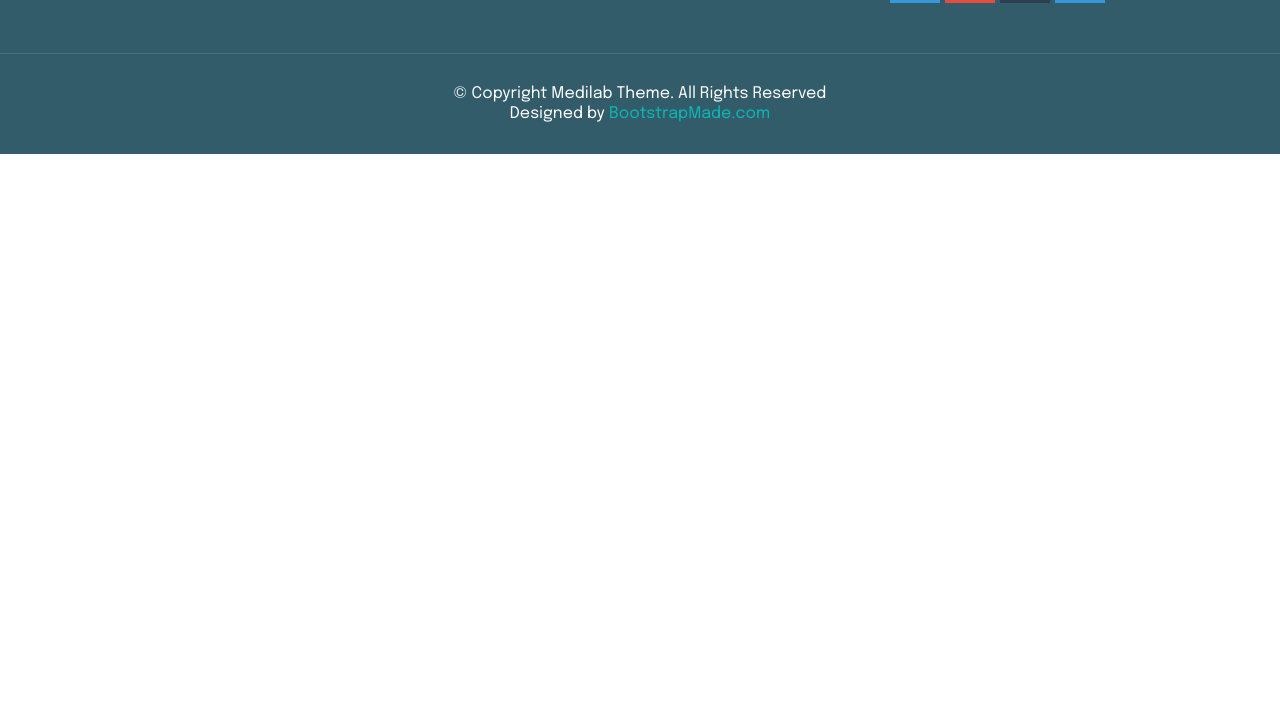
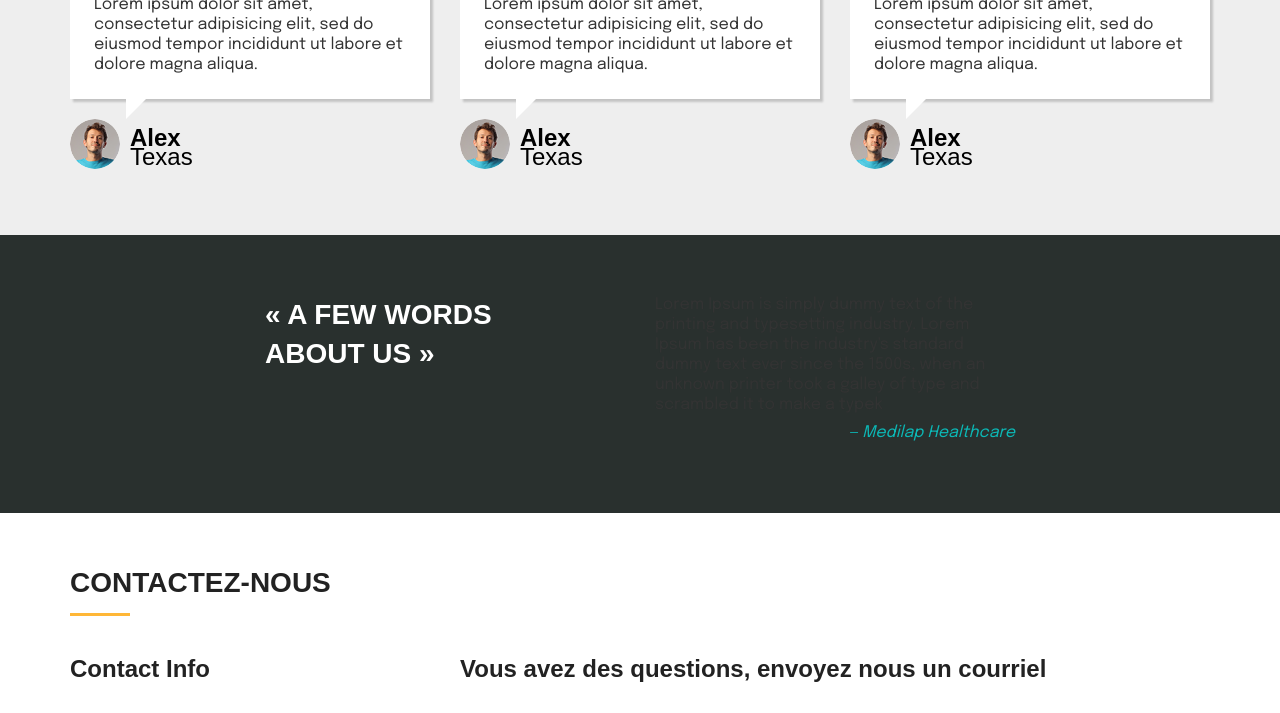
Before and after one commit to Dramani-devfullstack/APIBH-Benin-website, a plain HTML site: page index.html in a window 1280 px wide. Shown: the part 2871-3584 px from the top of the page. Before the commit the page ends 3025 px from the top, so only its background shows below. Drawn offline with Linux system fonts and the light colour scheme.

Commit message:
Ajout de la section TEAM et TEMOIGNAGE

```diff
--- a/index.html
+++ b/index.html
@@ -203,7 +203,7 @@
       </div>
     </div>
   </section>
-            <!-- <a href="" style="color: #0cb8b6; padding-top:10px;">Know more..</a>
+             <!-- <a href="" style="color: #0cb8b6; padding-top:10px;">Know more..</a>
           </div>
         </div>
         <div class="col-md-9 col-sm-8 col-xs-12">
@@ -225,11 +225,11 @@
 
   <!--/ about-->
   <!--doctor team-->
-  <!-- <section id="doctor-team" class="section-padding">
+  <section id="doctor-team" class="section-padding">
     <div class="container">
       <div class="row">
         <div class="col-md-12">
-          <h2 class="ser-title">Meet Our Doctors!</h2>
+          <h2 class="ser-title">Team</h2>
           <hr class="botm-line">
         </div>
         <div class="col-md-3 col-sm-3 col-xs-6">
@@ -290,10 +290,10 @@
         </div>
       </div>
     </div>
-  </section> -->
+  </section>
   <!--/ doctor team-->
   <!--testimonial-->
-  <!-- <section id="testimonial" class="section-padding">
+  <section id="testimonial" class="section-padding">
     <div class="container">
       <div class="row">
         <div class="col-md-12">
@@ -302,45 +302,45 @@
         </div>
         <div class="col-md-4 col-sm-4">
           <div class="testi-details">
-             Paragraph -->
-            <!-- <p>Lorem ipsum dolor sit amet, consectetur adipisicing elit, sed do eiusmod tempor incididunt ut labore et dolore magna aliqua.</p>
+             <!--Paragraph -->
+             <p>Lorem ipsum dolor sit amet, consectetur adipisicing elit, sed do eiusmod tempor incididunt ut labore et dolore magna aliqua.</p>
           </div>
           <div class="testi-info">
-            User Image -->
-            <!-- <a href="#"><img src="img/thumb.png" alt="" class="img-responsive"></a> -->
+            <!--User Image-->
+            <a href="#"><img src="img/thumb.png" alt="" class="img-responsive"></a>
             <!-- User Name -->
-            <!-- <h3>Alex<span>Texas</span></h3>
+             <h3>Alex<span>Texas</span></h3>
           </div>
         </div>
         <div class="col-md-4 col-sm-4">
-          <div class="testi-details"> -->
-            <!-- Paragraph -->
-            <!-- <p>Lorem ipsum dolor sit amet, consectetur adipisicing elit, sed do eiusmod tempor incididunt ut labore et dolore magna aliqua.</p>
+          <div class="testi-details">
+            <!--Paragraph-->
+            <p>Lorem ipsum dolor sit amet, consectetur adipisicing elit, sed do eiusmod tempor incididunt ut labore et dolore magna aliqua.</p>
           </div>
-          <div class="testi-info"> -->
-            <!-- User Image -->
-            <!-- <a href="#"><img src="img/thumb.png" alt="" class="img-responsive"></a> -->
+          <div class="testi-info">
+            <!--User Image-->
+            <a href="#"><img src="img/thumb.png" alt="" class="img-responsive"></a>
             <!-- User Name -->
-            <!-- <h3>Alex<span>Texas</span></h3>
+            <h3>Alex<span>Texas</span></h3>
           </div>
         </div>
         <div class="col-md-4 col-sm-4">
-          <div class="testi-details"> -->
+          <div class="testi-details">
             <!-- Paragraph -->
-            <!-- <p>Lorem ipsum dolor sit amet, consectetur adipisicing elit, sed do eiusmod tempor incididunt ut labore et dolore magna aliqua.</p>
+             <p>Lorem ipsum dolor sit amet, consectetur adipisicing elit, sed do eiusmod tempor incididunt ut labore et dolore magna aliqua.</p>
           </div>
-          <div class="testi-info"> -->
+          <div class="testi-info">
             <!-- User Image -->
-            <!-- <a href="#"><img src="img/thumb.png" alt="" class="img-responsive"></a> -->
+             <a href="#"><img src="img/thumb.png" alt="" class="img-responsive"></a>
             <!-- User Name -->
-            <!-- <h3>Alex<span>Texas</span></h3>
+            <h3>Alex<span>Texas</span></h3>
           </div>
         </div>
       </div>
     </div>
-  </section> -->
+  </section>
   <!--/ testimonial-->
-  <!-- cta 2
+  <!--cta 2 -->
   <section id="cta-2" class="section-padding">
     <div class="container">
       <div class=" row">
@@ -355,7 +355,7 @@
         <div class="col-md-2"></div>
       </div>
     </div>
-  </section> -->
+  </section>
   <!--cta-->
   <!--contact-->
   <section id="contact" class="section-padding">
```
